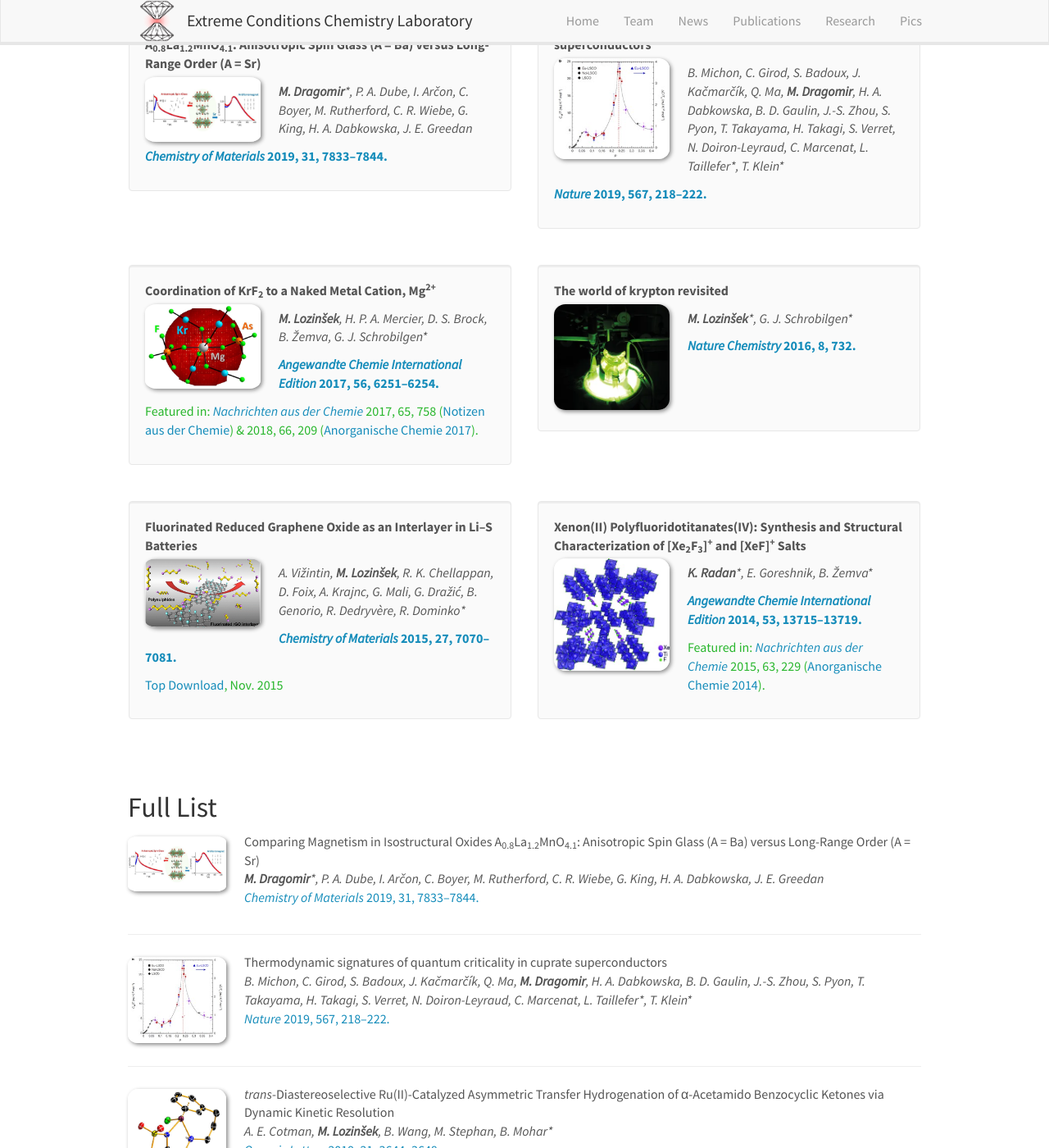
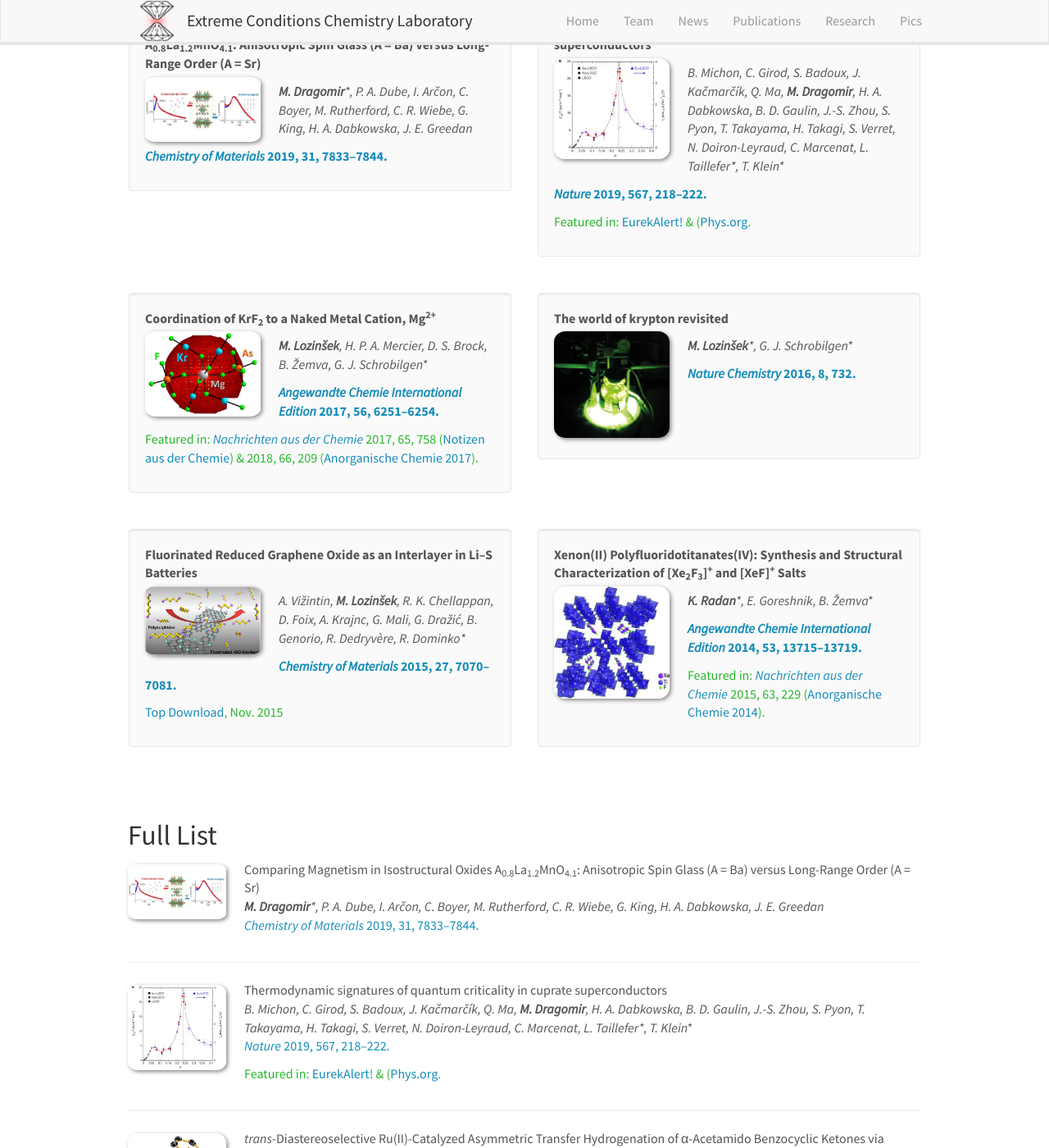
Before and after one commit to eccl-jsi/eccl-jsi.github.io, a Jekyll site: the page built from _pages/publications.md, in a window 1280 px wide and 1400 px high, scrolled down 275 px. Shown: the whole window at 82% size. Built offline with Jekyll 4.4.1, drawn with Linux system fonts in a browser that asks for light colours; nearby versions of some CDN libraries.

Commit message:
Update publist.yml

```diff
--- a/_data/publist.yml
+++ b/_data/publist.yml
@@ -16,6 +16,7 @@
   link:
     display: "<i>Nature</i> 2019, 567, 218–222."
     url: "http://dx.doi.org/10.1038/s41586-019-0932-x"
+  news1: "Featured in: <a href=\"https://www.eurekalert.org/pub_releases/2019-02/uota-nsr022519.php\">EurekAlert!</a> & (<a href=\"https://phys.org/news/2019-02-reveals-superconductor-super.html\">Phys.org</a>."
   title: "Thermodynamic signatures of quantum criticality in cuprate superconductors"
 -
   authors: "A. E. Cotman, <b>M. Lozinšek</b>, B. Wang, M. Stephan, B. Mohar*"
```
